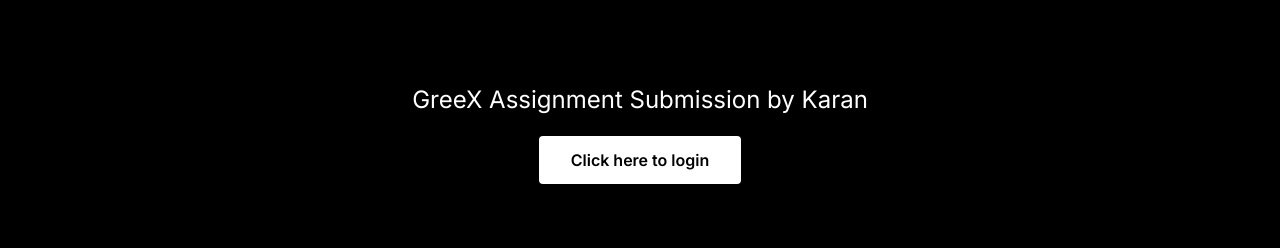
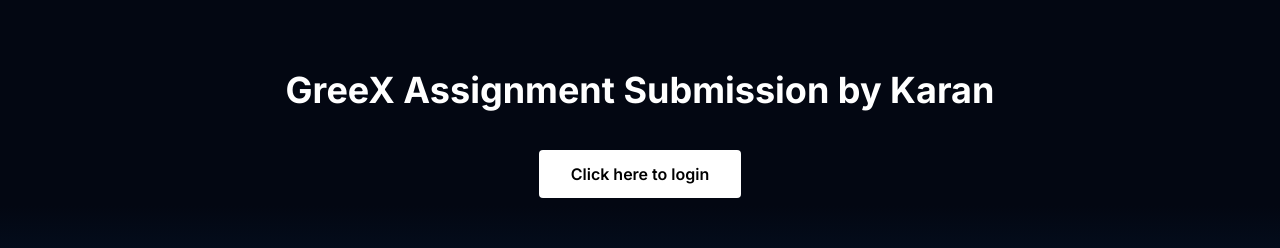
Before and after one commit to karan0805/Crypto-Derivatives, a Next.js app: page / in a window 1280 px wide. Shown: the part 306-554 px from the top of the page. Built offline with nearby package versions, Linux system fonts and the light colour scheme; no server answers.

Commit message:
style: update background gradient on home page

```diff
--- a/src/components/dashboard/style.css
+++ /dev/null
@@ -1,3 +0,0 @@
-.chart-container {
-  flex: 1;
-}
--- a/src/pages/index.js
+++ b/src/pages/index.js
@@ -19,7 +19,7 @@
     nodeToRender = (
       <main className={`flex h-[90vh] flex-col  gap-10 bg-white p-24`}>
         <h1 className="text-center text-xl font-bold">
-          XBTUSD Chart Using Bitmez Historical & WebSocket Api
+          XBTUSD Chart Using Bitmex Historical & WebSocket Api
         </h1>
         <Dashboard />
       </main>
@@ -27,10 +27,14 @@
   } else {
     nodeToRender = (
       <main
-        className={`flex h-[90vh] flex-col items-center justify-center gap-10 bg-black p-24`}
+        style={{
+          backgroundImage:
+            'linear-gradient(rgb(3, 7, 18) 60%, rgb(6, 41, 79) 100%)',
+        }}
+        className={`flex h-[90vh] flex-col items-center justify-center gap-10 bg-[#030712] p-24`}
       >
-        <div className="flex flex-col place-items-center gap-5">
-          <h2 className="text-bold text-2xl text-white">
+        <div className="flex flex-col place-items-center gap-10">
+          <h2 className="text-4xl font-bold text-white">
             GreeX Assignment Submission by Karan
           </h2>
           <Link
```
